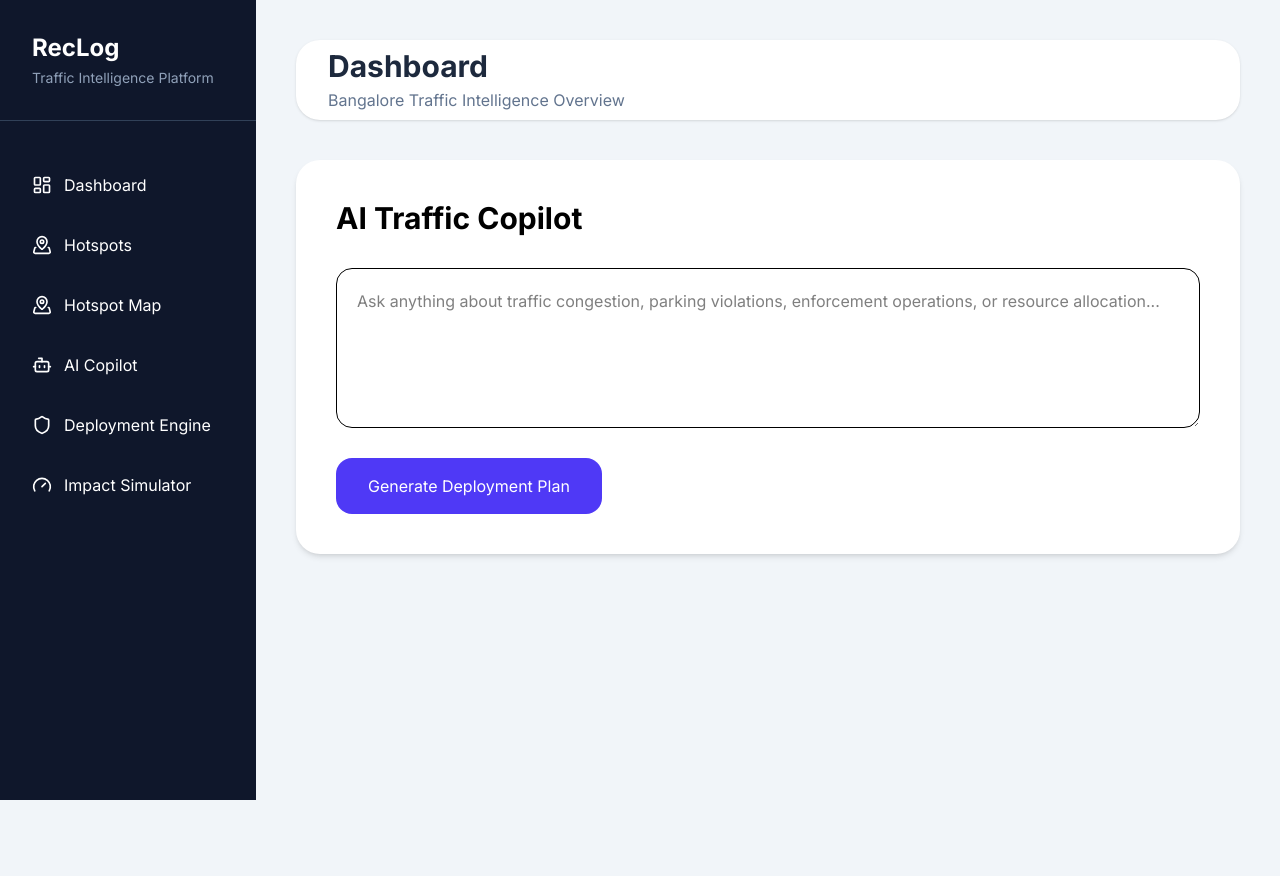
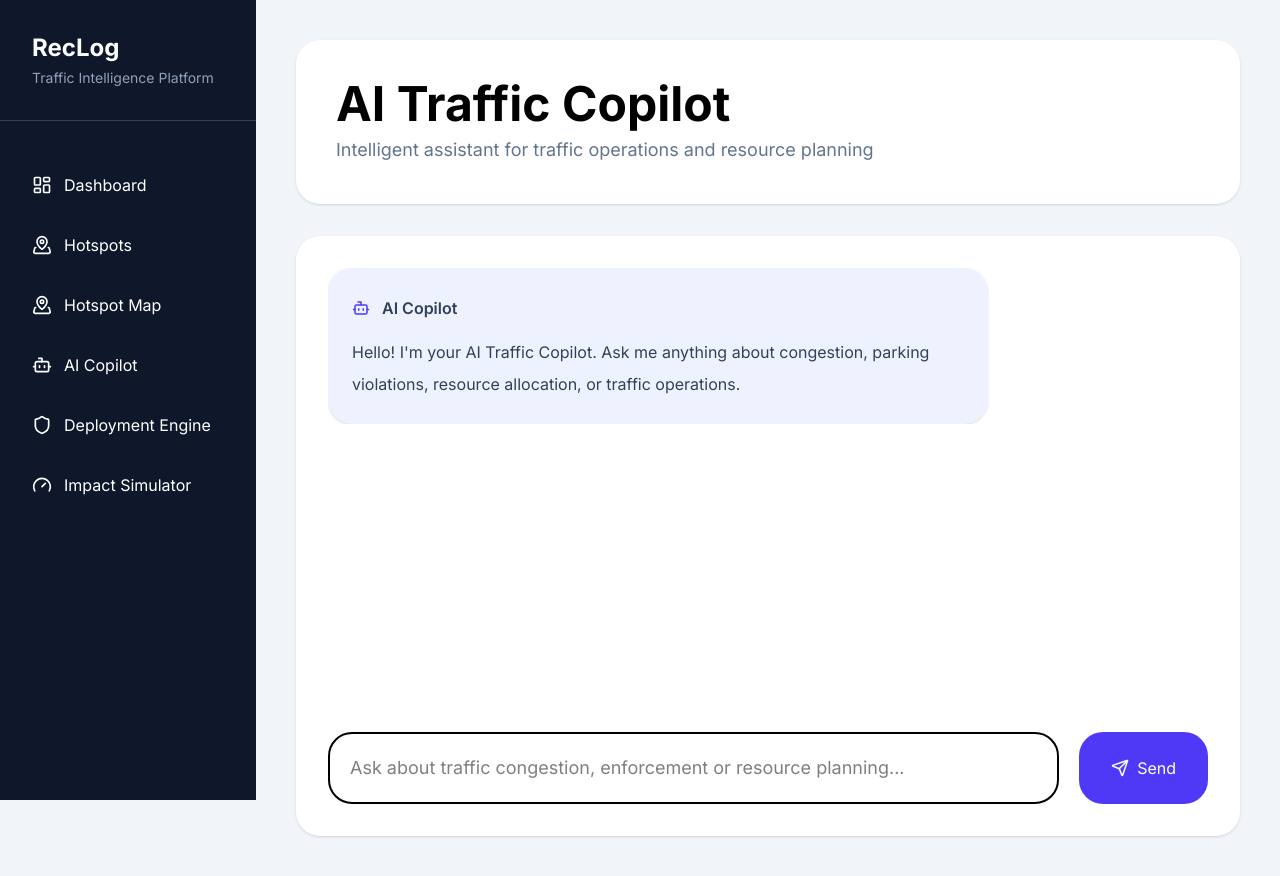
Before and after one commit to Risspecct/RecLog, a React app in the folder frontend/: page /copilot in a window 1280 px wide. Before the commit the page ends 800 px from the top, so only its background shows below. Built offline with nearby package versions, Linux system fonts and the light colour scheme; the HTML template or start-up script is replaced by a standard one.

Commit message:
removed dashboard card from pages and updated navbar

```diff
--- a/frontend/src/components/Navbar.jsx
+++ b/frontend/src/components/Navbar.jsx
@@ -1,25 +1,28 @@
-function Navbar(){
+function Navbar({
+  title,
+  subtitle
+}) {
 
-    return(
+  return (
 
-        <div className="bg-white h-20 rounded-3xl shadow-sm flex justify-between items-center px-8">
+    <div className="bg-white rounded-3xl p-10 shadow-sm">
 
-            <div>
+      <h1 className="text-5xl font-bold">
 
-                <h1 className="text-3xl font-bold text-slate-800">
-                    Dashboard
-                </h1>
+        {title}
 
-                <p className="text-slate-500 mt-1">
-                    Bangalore Traffic Intelligence Overview
-                </p>
+      </h1>
 
-            </div>
+      <p className="text-slate-500 text-lg mt-2">
 
-        </div>
+        {subtitle}
 
-    )
+      </p>
+
+    </div>
+
+  );
 
 }
 
-export default Navbar
+export default Navbar;
--- a/frontend/src/pages/CopilotPage.jsx
+++ b/frontend/src/pages/CopilotPage.jsx
@@ -1,15 +1,33 @@
+import { useState } from "react";
 import Sidebar from "../components/Sidebar";
 import Navbar from "../components/Navbar";
 import api from "../services/api";
-import { useState } from "react";
+import { Bot, Send, User } from "lucide-react";
 
-function CopilotPage(){
+function CopilotPage() {
 
-const [query,setQuery]=useState("");
-const [answer,setAnswer]=useState("");
-const [loading,setLoading]=useState(false);
+    const [query, setQuery] = useState("");
 
-async function generate() {
+    const [messages, setMessages] = useState([
+        {
+            sender: "bot",
+            text:
+                "Hello! I'm your AI Traffic Copilot. Ask me anything about congestion, parking violations, resource allocation, or traffic operations."
+        }
+    ]);
+
+    const [loading, setLoading] = useState(false);
+
+    async function sendMessage() {
+
+        if (!query.trim()) return;
+
+        const userMessage = {
+            sender: "user",
+            text: query
+        };
+
+        setMessages((prev) => [...prev, userMessage]);
 
         setLoading(true);
 
@@ -22,7 +40,13 @@ async function generate() {
                 }
             );
 
-    setAnswer(response.data.answer);
+            setMessages((prev) => [
+                ...prev,
+                {
+                    sender: "bot",
+                    text: response.data.answer
+                }
+            ]);
 
         }
 
@@ -30,81 +54,117 @@ async function generate() {
 
             console.log(err);
 
+            setMessages((prev) => [
+                ...prev,
+                {
+                    sender: "bot",
+                    text: "Unable to generate a response."
+                }
+            ]);
+
         }
 
+        setQuery("");
         setLoading(false);
 
     }
 
-return(
+    return (
 
         <div className="bg-slate-100 min-h-screen">
 
-<Sidebar/>
+            <Sidebar />
 
             <div className="ml-64 p-10">
 
-<Navbar/>
-
-<div className="bg-white p-10 rounded-3xl shadow-md mt-10">
-
-<h1 className="text-3xl font-bold mb-8">
-
-AI Traffic Copilot
-
-</h1>
-
-<textarea
-
-className="w-full border rounded-2xl p-5 h-40"
-
-placeholder="Ask anything about traffic congestion, parking violations, enforcement operations, or resource allocation..."
-
-value={query}
-
-onChange={(e)=>setQuery(e.target.value)}
-
+                <Navbar
+                    title="AI Traffic Copilot"
+                    subtitle="Intelligent assistant for traffic operations and resource planning"
                 />
 
-<button
 
-onClick={generate}
 
-className="bg-indigo-600 text-white px-8 py-4 rounded-2xl mt-6"
 
+                {/* Chat Area */}
+
+                <div className="bg-white rounded-3xl shadow-sm mt-8 p-8 min-h-[600px] flex flex-col justify-between">
+
+                    {/* Messages */}
+
+                    <div className="space-y-6 overflow-y-auto">
+
+                        {
+
+                            messages.map((msg, index) => (
+
+                                <div
+                                    key={index}
+                                    className={`flex ${msg.sender === "user"
+                                            ? "justify-end"
+                                            : "justify-start"
+                                        }`}
                                 >
 
-Generate Deployment Plan
+                                    <div
+                                        className={`max-w-[75%] rounded-3xl p-6 shadow-sm whitespace-pre-wrap leading-8
+                    ${msg.sender === "user"
+                                                ? "bg-indigo-600 text-white"
+                                                : "bg-indigo-50 text-slate-700"
+                                            }`}
+                                    >
 
-</button>
+                                        <div className="flex items-center gap-3 mb-3">
+
+                                            {
+
+                                                msg.sender === "user" ?
+
+                                                    <User size={18} />
+
+                                                    :
+
+                                                    <Bot
+                                                        size={18}
+                                                        className="text-indigo-600"
+                                                    />
+
+                                            }
+
+                                            <span className="font-semibold">
+
+                                                {
+
+                                                    msg.sender === "user"
+
+                                                        ? "You"
+
+                                                        : "AI Copilot"
+
+                                                }
+
+                                            </span>
+
+                                        </div>
+
+                                        {msg.text}
+
+                                    </div>
+
+                                </div>
+
+                            ))
+
+                        }
 
                         {
 
                             loading &&
 
-<div className="mt-6">
+                            <div className="flex justify-start">
 
-Generating...
+                                <div className="bg-indigo-50 rounded-3xl p-6 text-slate-500">
 
-</div>
-
-}
-
-{
-
-answer &&
-
-<div className="bg-slate-50 rounded-3xl p-8 mt-10 shadow-sm">
-
-<h1 className="text-2xl font-bold mb-5">
-
-Generated Deployment Plan
-
-</h1>
-
-<div className="whitespace-pre-wrap leading-8 text-gray-700">
-
-{answer}
+                                    Generating response...
 
                                 </div>
 
@@ -114,11 +174,65 @@ Generated Deployment Plan
 
                     </div>
 
+
+                    {/* Input */}
+
+                    <div className="mt-10 flex gap-5">
+
+                        <input
+                            type="text"
+                            value={query}
+                            placeholder="Ask about traffic congestion, enforcement or resource planning..."
+                            onChange={(e) => setQuery(e.target.value)}
+                            onKeyDown={(e) => {
+
+                                if (e.key === "Enter") {
+
+                                    sendMessage();
+
+                                }
+
+                            }}
+                            className="
+              flex-1
+              border-2
+              rounded-3xl
+              p-5
+              outline-none
+              text-lg
+              "
+                        />
+
+                        <button
+                            onClick={sendMessage}
+                            disabled={loading}
+                            className="
+              bg-indigo-600
+              hover:bg-indigo-700
+              text-white
+              px-8
+              rounded-3xl
+              flex
+              items-center
+              gap-2
+              "
+                        >
+
+                            <Send size={18} />
+
+                            Send
+
+                        </button>
+
                     </div>
 
                 </div>
 
-)
+            </div>
+
+        </div>
+
+    );
 
 }
 
--- a/frontend/src/pages/Dashboard.jsx
+++ b/frontend/src/pages/Dashboard.jsx
@@ -52,7 +52,10 @@ function Dashboard() {
 
             <div className="ml-64 p-8 overflow-x-hidden">
 
-                <Navbar />
+                <Navbar
+                    title="Dashboard"
+                    subtitle="Bangalore Traffic Intelligence Overview"
+                />
 
 
                 <div className="grid md:grid-cols-2 lg:grid-cols-4 gap-7 mt-10">
--- a/frontend/src/pages/Hotspots.jsx
+++ b/frontend/src/pages/Hotspots.jsx
@@ -3,6 +3,7 @@ import api from "../services/api";
 
 import Sidebar from "../components/Sidebar";
 import Navbar from "../components/Navbar";
+
 
 function Hotspots() {
 
@@ -28,7 +29,10 @@ return(
 
 <div className="ml-64 p-10">
 
-<Navbar/>
+<Navbar
+title="Hotspots"
+subtitle="Explore and analyze traffic hotspots"
+/>
 
 <div className="bg-white rounded-3xl shadow-sm p-8 mt-10">
 
--- a/frontend/src/pages/MapPage.jsx
+++ b/frontend/src/pages/MapPage.jsx
@@ -28,7 +28,10 @@ function MapPage() {
 
             <div className="ml-64 p-10">
 
-                <Navbar />
+                <Navbar
+                    title="Traffic Map"
+                    subtitle="Visualize congestion and enforcement zones"
+                />
 
                 <div className="grid grid-cols-4 gap-8 mt-10">
 
@@ -37,9 +40,9 @@ function MapPage() {
                     <div className="col-span-3 bg-white rounded-3xl shadow-md overflow-hidden">
 
                         <MapContainer
-                            center={[12.9716,77.5946]}
+                            center={[12.9716, 77.5946]}
                             zoom={11}
-                            style={{height:"700px"}}
+                            style={{ height: "700px" }}
                         >
 
                             <TileLayer
@@ -48,11 +51,11 @@ function MapPage() {
 
                             {
 
-                                hotspots.map((spot)=>(
+                                hotspots.map((spot) => (
 
                                     <CircleMarker
                                         key={spot.h3_cell}
-                                        center={[spot.center_lat,spot.center_lon]}
+                                        center={[spot.center_lat, spot.center_lon]}
                                         radius={10}
                                         color="red"
                                         fillOpacity={0.7}
@@ -104,7 +107,7 @@ function MapPage() {
 
                                                     Recommended officers :
                                                     {" "}
-                                                    {Math.ceil(spot.PCRI/7)}
+                                                    {Math.ceil(spot.PCRI / 7)}
 
                                                 </p>
 
```
Lines whose indentation alone changed are shown as unchanged.
